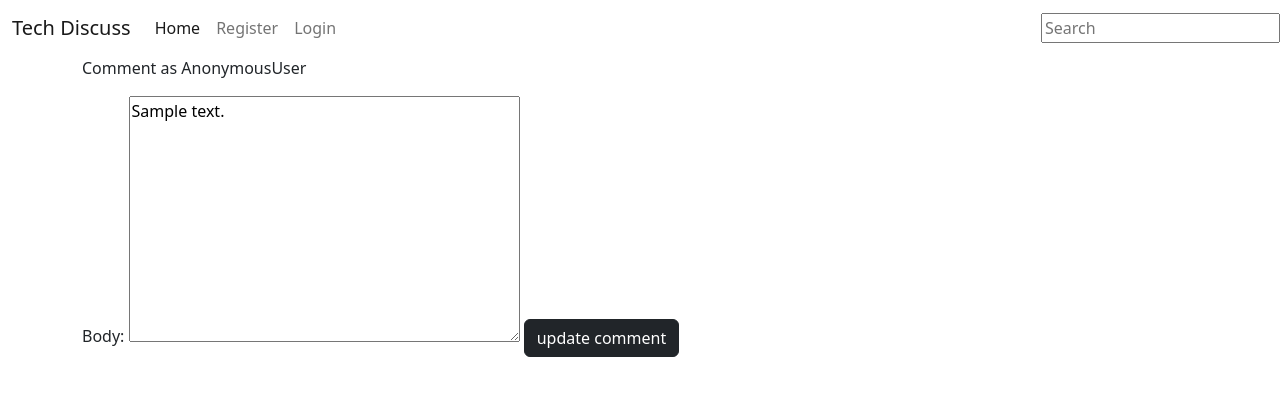
After one commit to Awoyalejohn/Newsit, a Django app: a page that uses templates/comment_update.html in a window 1280 px wide. The commit adds this page. Shown: the top 396 px of the page. Run offline with Django 4.2, Linux system fonts and the light colour scheme; tables that the repository leaves empty hold one stand-in row (values such as "Sample post").

Commit message:
Add an update comments class to views to allow users to update comments

```diff
--- a/news/urls.py
+++ b/news/urls.py
@@ -11,4 +11,5 @@ urlpatterns = [
 
     path('posts/<slug:slug>/', views.PostDetail.as_view(), name='post_detail'),
     path('upvote/<slug:slug>/', views.PostUpvote.as_view(), name='post_upvote'),
+    path('posts/<slug:slug>/<comment_id>/', views.CommentUpdate.as_view(), name='comment_update'),
 ]
--- a/news/views.py
+++ b/news/views.py
@@ -7,6 +7,7 @@ from django.urls import reverse
 from django.contrib.auth.mixins import LoginRequiredMixin
 from .forms import PostForm, CommentForm
 from .models import Post, User, Comment, Topic
+from django.template.defaultfilters import slugify
 
 
 
@@ -103,6 +104,8 @@ class PostUpdate(LoginRequiredMixin, View):
         form = PostForm(request.POST, instance=post)
         if form.is_valid():
             form.save()
+            post.slug = slugify(form.instance.title)
+            post.save()
             return redirect(reverse('home'))
 
 
@@ -119,3 +122,24 @@ class PostDelete(LoginRequiredMixin, View):
         post = get_object_or_404(queryset, slug=slug)
         post.delete()
         return redirect(reverse('home'))
+
+
+
+class CommentUpdate(View):
+
+    def get(self, request, comment_id, *args, **kwargs):
+        comment = get_object_or_404(Comment, id=comment_id)
+        comment_form = CommentForm(instance=comment)
+
+        context = {'comment_form': comment_form}
+        return render(request, "comment_update.html", context)
+
+    def post(self, request, slug, comment_id, *args, **kwargs):
+        post_slug = get_object_or_404(Post, slug=slug)
+        slug = post_slug.slug
+        comment = get_object_or_404(Comment, id=comment_id)
+        comment_form = CommentForm(request.POST, instance=comment)
+
+        if comment_form.is_valid():
+            comment_form.save()
+            return HttpResponseRedirect(reverse('post_detail', args=[slug]))
--- /dev/null
+++ b/templates/comment_update.html
@@ -0,0 +1,15 @@
+{% extends "base.html" %}
+
+{% block content %}
+<!-- Comment Update Form -->
+<div class="card-body">
+  <p>Comment as {{ request.user }}</p>
+  <form method="POST" action="">
+    {% csrf_token %}
+    {{ comment_form }}
+    <button type="submit" class="btn btn-dark">update comment</button>
+  </form>
+</div>
+
+
+{% endblock %}
--- a/templates/post_delete.html
+++ b/templates/post_delete.html
@@ -1,7 +1,7 @@
 {% extends "base.html" %}
 
 {% block content %}
-<!-- Post Create Form -->
+<!-- Post Delete Form -->
 <form method="POST" action=".">
   {% csrf_token %}
   <p>Are you sure you want to delete {{ post.title }}?</p>
--- a/templates/post_detail.html
+++ b/templates/post_detail.html
@@ -49,8 +49,10 @@
     </div>
     {% for comment in comments %}
     <div class="card-body">
-      <h6 class="card-subtitle mb-2 text-muted"><strong>{{ comment.user }}</strong> {{ comment.created_on }}</h6>
+      <h6 class="card-subtitle mb-2 text-muted"><strong>{{ comment.user }}</strong> {{ comment.created_on|timesince }}</h6>
       <p class="card-text">{{ comment.body | safe }}</p>
+      <a href="{{ comment.id }}" class="btn btn-light">Edit</a>
+      <a href="#" class="btn btn-dark">Delete</a>
     </div>
     {% endfor %}
 </div>
--- a/templates/post_update.html
+++ b/templates/post_update.html
@@ -1,7 +1,7 @@
 {% extends "base.html" %}
 
 {% block content %}
-<!-- Post Create Form -->
+<!-- Post Update Form -->
 <form method="POST" action=".">
   {% csrf_token %}
   {{ form.as_p }}
```
Also changed, not shown: techdiscuss/settings.py (+0 -7 lines). Lines whose indentation alone changed are shown as unchanged.
